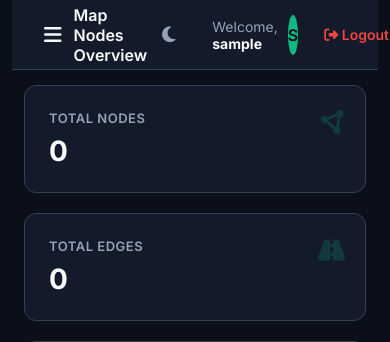
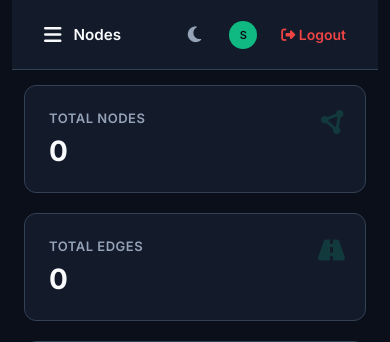
Before and after one commit to GObwocha/GreenRoute, a Django app: page /admin-panel/nodes/ in a window 390 px wide. Shown: the top 342 px of the page. Run offline with Django 5.2, Linux system fonts and the light colour scheme; the visitor is signed in with stand-in values (Sample User, id 1); data comes from the database, SQL or seed files in the repository; data that the repository does not hold is empty.

Commit message:
fixing avatar and font on mobile devices

```diff
--- a/static/responsive.css
+++ b/static/responsive.css
@@ -26,6 +26,11 @@ PHONES
     *{
         box-sizing:border-box;
     }
+
+    body{
+        font-size:14px;
+    }
+
 
     img{
         max-width:100%;
@@ -65,7 +70,7 @@ PHONES
     }
 
     .page-title{
-        font-size:18px;
+        font-size:1.1rem
     }
 
 
@@ -119,12 +127,30 @@ PHONES
     }
 
     .user-profile{
-    display:flex;
-    align-items:center;
-    justify-content:flex-end;
-    gap:10px;
-    flex-wrap:nowrap
+        font-size:13px;
+        display:flex;
+        align-items:center;
+        justify-content:flex-end;
+        gap:8px;
+        flex-wrap:nowrap
     }
+
+    .avatar{
+        width:32px;
+        height:32px;
+        min-width:32px;
+        min-height:32px;
+        max-width:32px;
+        max-height:32px;
+        flex-shrink:0;
+        display:flex;
+        align-items:center;
+        justify-content:center;
+        aspect-ratio:1/1;
+        border-radius:50%;
+        font-size:12px;
+    }
+
 
     /* =================================
     ECO PLANNER POPUP
@@ -178,19 +204,16 @@ PHONES
     .user-profile a{
         margin-left:0;
         white-space:nowrap;
-        font-size:13px;
+        font-size:12px;
     }
 
-    /* =================================
-    SIDEBAR
-    ================================= */
-
-    .sidebar{
-        width:0;
-        min-width:0;
+    .user-profile span{
+        font-size:12px;
+        white-space:nowrap;
         overflow:hidden;
+        text-overflow:ellipsis;
+        max-width:100px;
     }
-
 
     .main-wrapper{
         margin-left:0;
@@ -362,12 +416,50 @@ SMALL PHONES
 
 @media screen and (max-width:600px){
 
+    body{
+        font-size:13px;
+    }
+
     .page-title{
-        font-size:16px;
+        font-size:0.95rem;
+    }
+
+    .sidebar a{
+        font-size:12px;
+    }
+
+    .user-profile{
+        max-width:70px;
+        font-size:11px;
+    }
+
+    .avatar{
+        width:28px;
+        height:28px;
+        min-width:28px;
+        min-height:28px;
+        max-width:28px;
+        max-height:28px;
+        aspect-ratio:1/1;
+        flex-shrink:0;
+        border-radius:50%;
+        font-size:11px;
     }
 
     button{
         width:100%;
+        font-size:12px;
     }
 
+    .user-profile a{
+        font-size:11px;
+    }
+
+    .theme-toggle{
+        width:28px;
+        height:28px;
+        min-width:28px;
+        font-size:12px;
+        margin-right:4px;
+    }
 }
--- a/templates/admin_chat.html
+++ b/templates/admin_chat.html
@@ -1,7 +1,7 @@
 {% extends 'base_admin.html' %}
 
 {% block title %}Support Inbox - GreenRoute Engine{% endblock %}
-{% block admin_title %}Support Inbox{% endblock %}
+{% block admin_title %}Inbox{% endblock %}
 
 {% block admin_content %}
 <div class="chat-container" style="display: flex; height: calc(100vh - 120px); background: var(--bg-surface); border-radius: 12px; border: 1px solid var(--border-color); overflow: hidden;">
--- a/templates/admin_docs.html
+++ b/templates/admin_docs.html
@@ -1,7 +1,7 @@
 {% extends 'base_admin.html' %}
 
 {% block title %}System Documentation - GreenRoute Engine{% endblock %}
-{% block admin_title %}System Documentation{% endblock %}
+{% block admin_title %}Documentation{% endblock %}
 
 {% block admin_content %}
 <style>
--- a/templates/admin_nodes.html
+++ b/templates/admin_nodes.html
@@ -1,7 +1,7 @@
 {% extends 'base_admin.html' %}
 
 {% block title %}Map Nodes - GreenRoute Engine{% endblock %}
-{% block admin_title %}Map Nodes Overview{% endblock %}
+{% block admin_title %}Nodes{% endblock %}
 
 {% block admin_content %}
 <link rel="stylesheet" href="https://unpkg.com/leaflet@1.9.4/dist/leaflet.css"/>
--- a/templates/admin_panel.html
+++ b/templates/admin_panel.html
@@ -1,7 +1,7 @@
 {% extends 'base_admin.html' %}
 
 {% block title %}Admin Dashboard - GreenRoute Engine{% endblock %}
-{% block admin_title %}Admin Dashboard{% endblock %}
+{% block admin_title %}Dashboard{% endblock %}
 
 {% block admin_content %}
 
--- a/templates/admin_settings.html
+++ b/templates/admin_settings.html
@@ -1,7 +1,7 @@
 {% extends 'base_admin.html' %}
 
 {% block title %}Settings - GreenRoute Engine{% endblock %}
-{% block admin_title %}System Settings{% endblock %}
+{% block admin_title %}Settings{% endblock %}
 
 {% block admin_content %}
 <section class="table-section" style="padding: 24px;">
--- a/templates/admin_users.html
+++ b/templates/admin_users.html
@@ -1,7 +1,7 @@
 {% extends 'base_admin.html' %}
 
 {% block title %}Users - GreenRoute Engine{% endblock %}
-{% block admin_title %}Registered Users{% endblock %}
+{% block admin_title %}Users{% endblock %}
 
 {% block admin_content %}
 <section class="table-section">
--- a/templates/base_admin.html
+++ b/templates/base_admin.html
@@ -37,7 +37,7 @@
                 <button class="mobile-menu-btn" onclick="document.querySelector('.sidebar').classList.toggle('mobile-active');document.querySelector('.sidebar-overlay').classList.toggle('active');">
                     <i class="fa-solid fa-bars"></i>
                 </button>
-                <h1 class="page-title">{% block admin_title %}Admin Dashboard{% endblock %}</h1>
+                <h1 class="page-title">{% block admin_title %}Dashboard{% endblock %}</h1>
             </div>
             <div class="user-profile">
                 <button id="theme-toggle" title="Toggle Theme" style="background: none; border: none; color: var(--text-muted); cursor: pointer; font-size: 18px; margin-right: 12px; transition: color 0.2s;"><i class="fa-solid fa-moon"></i></button>
--- a/templates/base_client.html
+++ b/templates/base_client.html
@@ -35,7 +35,7 @@
                     <i class="fa-solid fa-bars"></i>
                 </button>
 
-                <h1 class="page-title">{% block client_title %}Client Portal{% endblock %}</h1>
+                <h1 class="page-title">{% block client_title %}Portal{% endblock %}</h1>
             </div>
             <div class="user-profile">
                 <button id="theme-toggle" title="Toggle Theme" style="background: none; border: none; color: var(--text-muted); cursor: pointer; font-size: 18px; margin-right: 12px; transition: color 0.2s;"><i class="fa-solid fa-moon"></i></button>
```
Also changed, not shown: other parts of static/responsive.css (+34 -0 lines).
